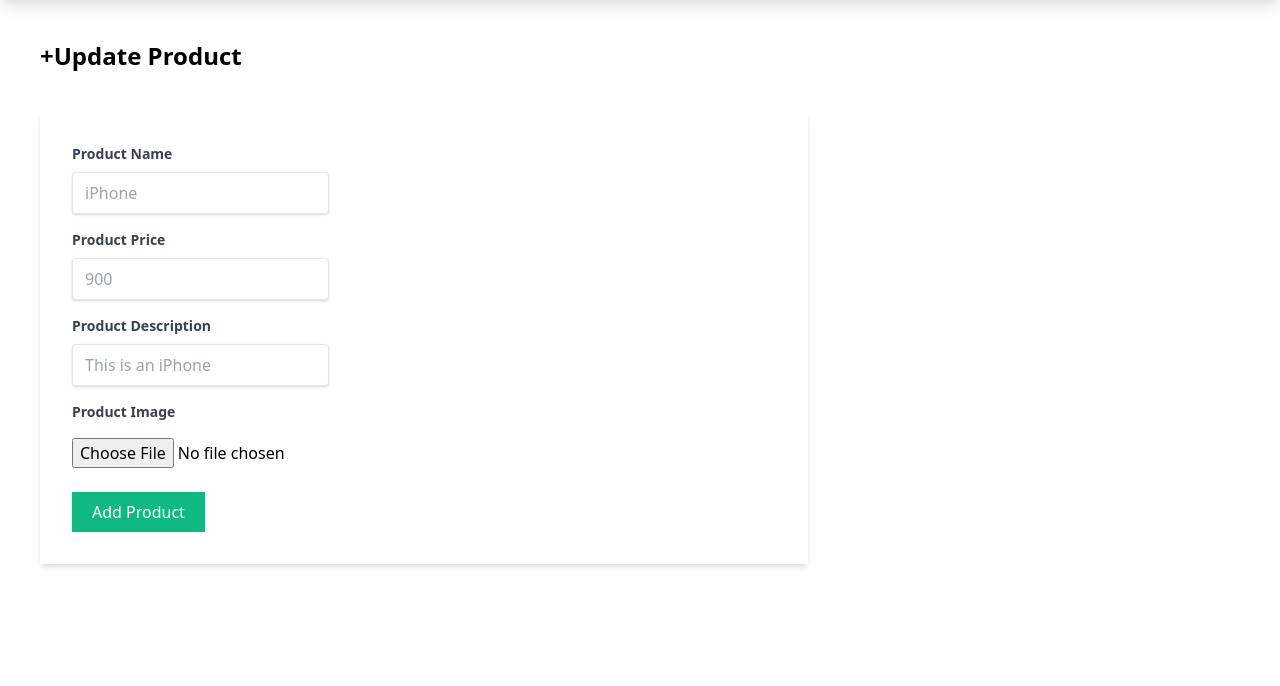
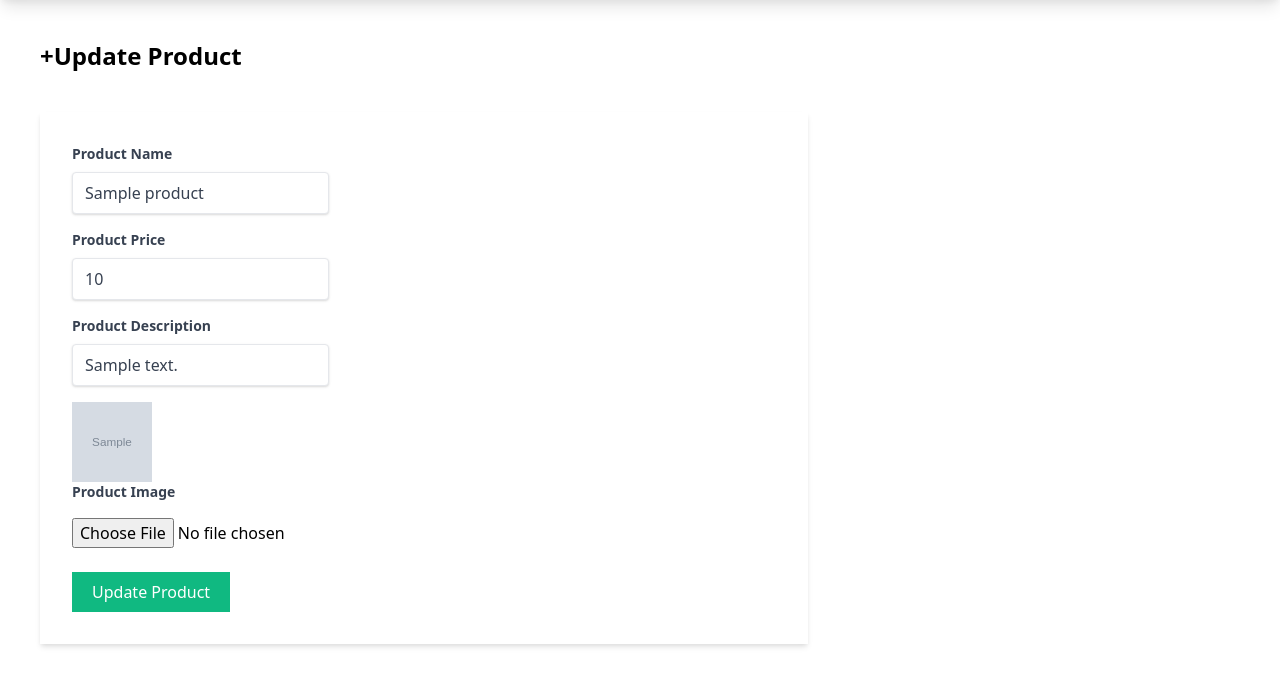
Before and after one commit to echeadle/django4, a Django app: page /myapp/products/update/1 in a window 1280 px wide. Shown: the part 64-750 px from the top of the page. Run offline with Django 4.2, Linux system fonts and the light colour scheme; tables that the repository leaves empty hold one stand-in row (values such as "Sample post"); grey boxes marked "Sample" are stand-in pictures; style sheets or scripts are compiled from the project's sources.

Commit message:
Section 58 update form 2

```diff
--- a/myapp/templates/myapp/updateproduct.html
+++ b/myapp/templates/myapp/updateproduct.html
@@ -6,22 +6,23 @@
     {% csrf_token %}
     <div class="mb-4" >
         <label class="block text-gray-700 text-sm font-bold mb-2" for="">Product Name</label>
-        <input class="shadow appearance-none border rounded py-2 px-3 mr-10 text-gray-700" placeholder="iPhone" type="text" name="name" id="name" >
+        <input class="shadow appearance-none border rounded py-2 px-3 mr-10 text-gray-700" placeholder="iPhone" value="{{product.name}}" type="text" name="name" id="name" >
     </div>
     <div class="mb-4" >
         <label class="block text-gray-700 text-sm font-bold mb-2" for="">Product Price</label>
-        <input class="shadow appearance-none border rounded py-2 px-3 mr-10 text-gray-700" placeholder="900" type="text" name="price" id="price" >
+        <input class="shadow appearance-none border rounded py-2 px-3 mr-10 text-gray-700" placeholder="900" value="{{product.price}}" type="text" name="price" id="price" >
     </div>
     <div class="mb-4" >
         <label class="block text-gray-700 text-sm font-bold mb-2" for="">Product Description</label>
-        <input class="shadow appearance-none border rounded py-2 px-3 mr-10 text-gray-700" placeholder="This is an iPhone" type="text" name="desc" id="desc" >
+        <input class="shadow appearance-none border rounded py-2 px-3 mr-10 text-gray-700" placeholder="This is an iPhone" value="{{product.desc}}" type="text" name="desc" id="desc" >
     </div>
     <div class="mb-4" >
+        <img class="w-20 h-20" src="{{product.image.url}}" alt="">
         <label class="block text-gray-700 text-sm font-bold mb-2" for="">Product Image</label>
         <input class="py-2" type="file" accept="" name="upload" id="upload" >
     </div>
     <div>
-        <input class="bg-green-500 text-white px-5 py-2" type="submit" name="Add Product" value="Add Product" id="">
+        <input class="bg-green-500 text-white px-5 py-2" type="submit" name="Add Product" value="Update Product" id="">
     </div>
 </form>
 {% endblock %}
--- a/myapp/views.py
+++ b/myapp/views.py
@@ -33,4 +33,8 @@ def add_product(request):
     return render(request, 'myapp/addproduct.html')
 
 def update_product(request, id):
-    return render(request,'myapp/updateproduct.html')
+    product = Product.objects.get(id=id)
+    context = {
+        'product':product
+    }
+    return render(request,'myapp/updateproduct.html',context)
```
